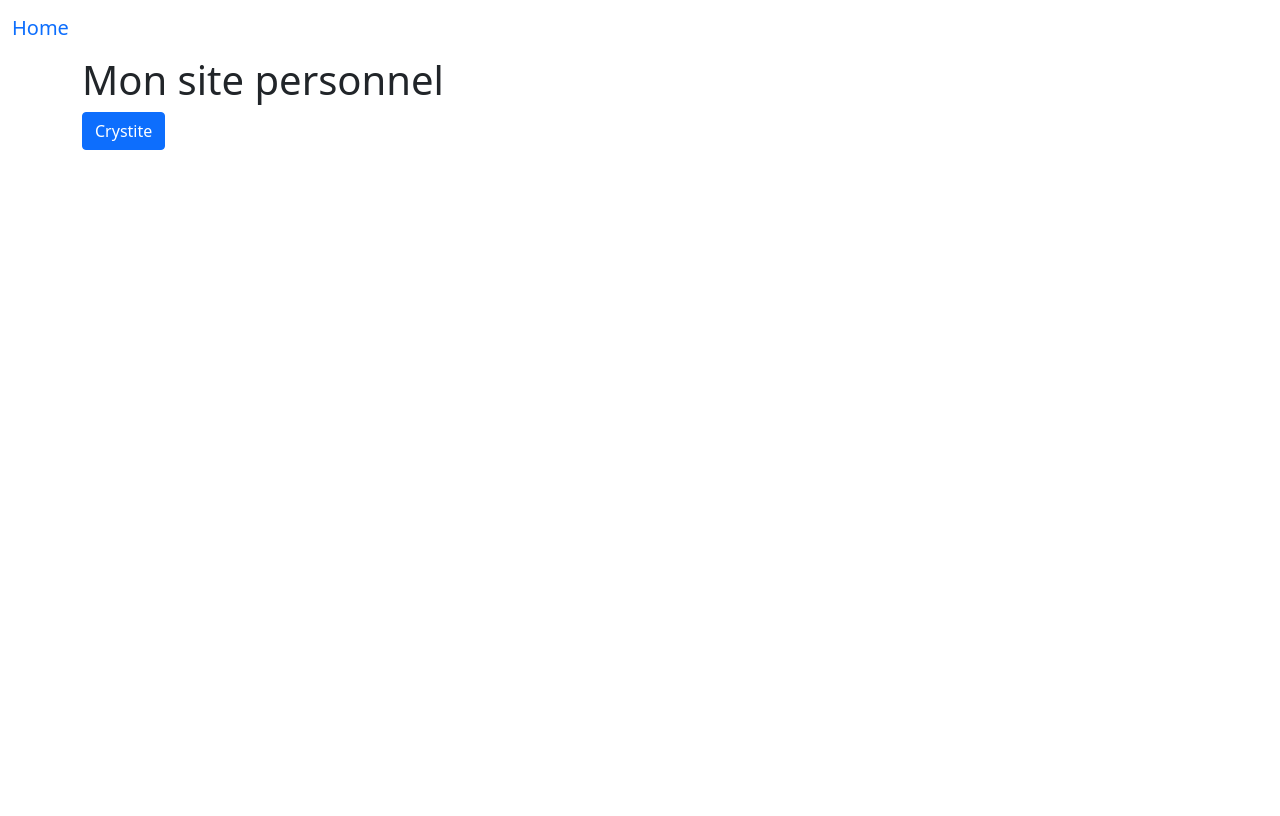
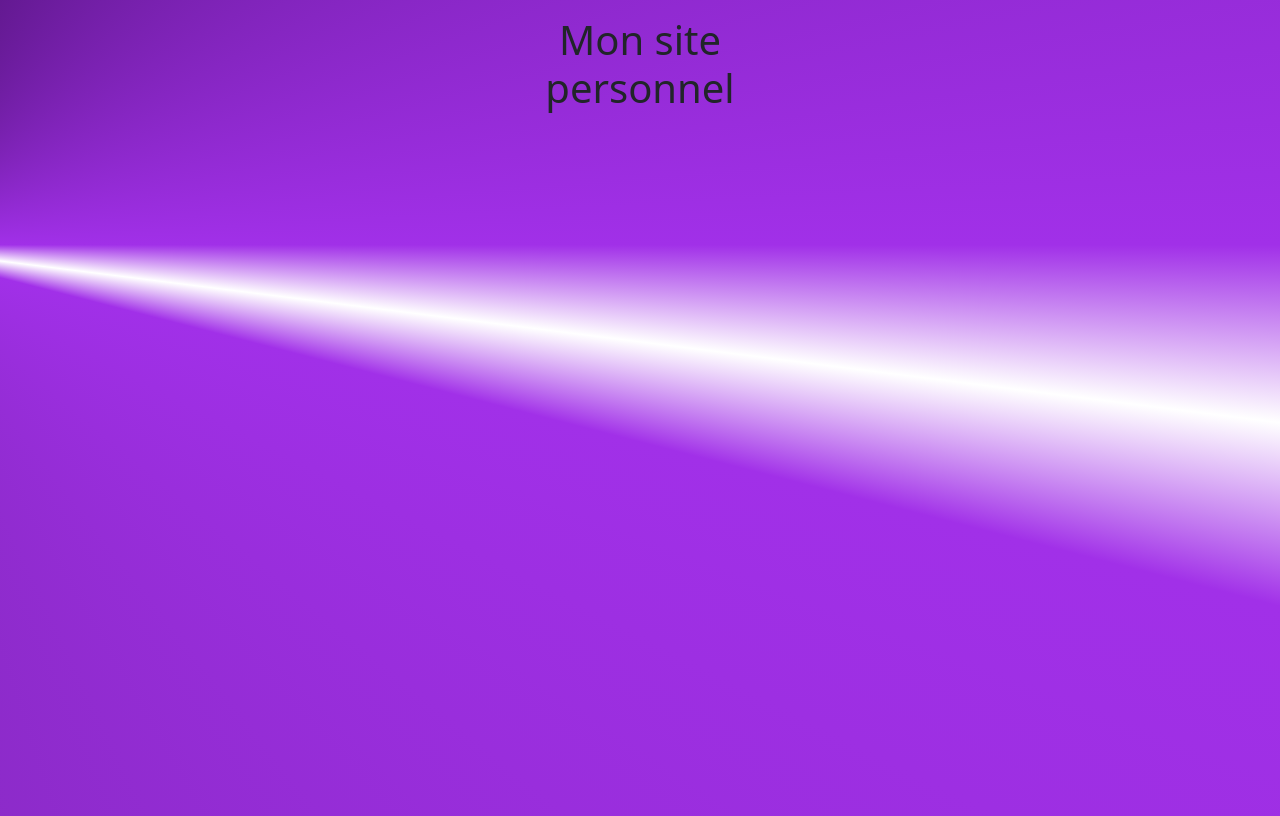
Before and after one commit to CR2429/cr2429.github.io, a plain HTML site: page index.html in a window 1280 px wide. Drawn offline with nearby package versions, Linux system fonts and the light colour scheme.

Commit message:
Experience css 1

```diff
--- a/index.html
+++ b/index.html
@@ -12,26 +12,20 @@
         crossorigin="anonymous"></script>
     <script src="https://code.jquery.com/jquery-3.6.0.min.js"
         integrity="sha256-/xUj+3OJU5yExlq6GSYGSHk7tPXikynS7ogEvDej/m4=" crossorigin="anonymous"></script>
+    <link rel="stylesheet" href="style.css">
 </head>
 
 <body>
-    <nav class="navbar navbar-default">
-        <div class="container-fluid">
-            <a class="navbar-brand" href="./index.html">Home</a>
-        </div>
-    </nav>
-
 
     <div class="container">
-        <h1>Mon site personnel</h1>
-        <a
-            name="Crystite"
-            id="crystite"
-            class="btn btn-primary"
-            href="./crystite.html"
-            role="button"
-            >Crystite</a
-        >
+        <header class="my-3">
+            <div class="row">
+                <div class="col-4"></div>
+                <h1 class="col-4 text-center">Mon site personnel</h1>
+                <div class="col-4"></div>
+            </div>
+        </header>
+
 
     </div>
 
--- /dev/null
+++ b/style.css
@@ -0,0 +1,12 @@
+body {
+    background: conic-gradient(
+        at -10% 30%,
+        #480f6b,
+        #A130E8 25%,
+        rgba(255, 255, 255, 0.055) 27%,
+        #A130E8 29%,
+        #4e1b6d
+    );
+    margin: 0;
+    min-height: 100vh;
+}
```
